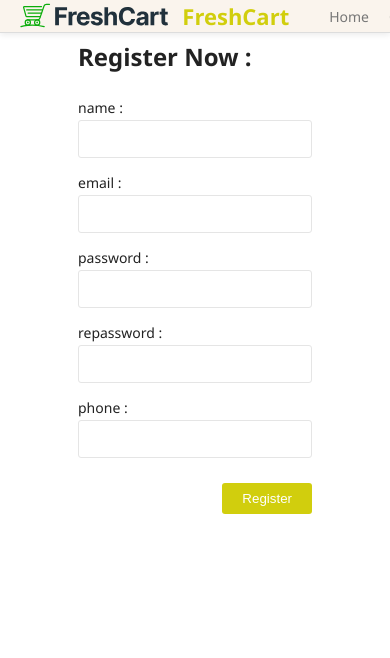
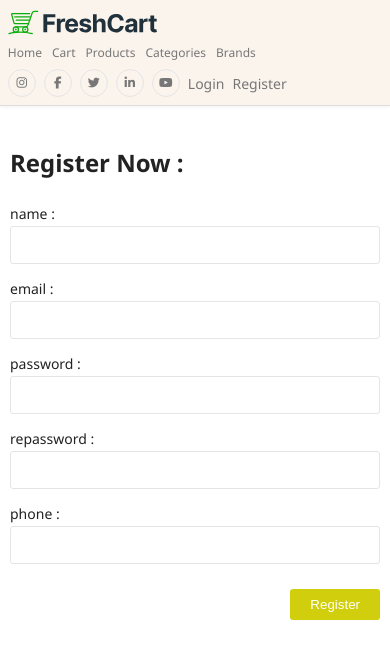
Before and after one commit to Riham2025/FrontEnd_NewTask, a plain HTML site: page register.html in a window 390 px wide. Drawn offline with Linux system fonts and the light colour scheme.

Commit message:
last update

```diff
--- a/register.html
+++ b/register.html
@@ -3,18 +3,21 @@
 <head>
     <meta charset="UTF-8">
     <title>FreshCart - Register</title>
+    <meta name="viewport" content="width=device-width, initial-scale=1.0">
     <link rel="stylesheet" href="style.css">
+    <!-- Font Awesome  -->
+    <link rel="stylesheet" href="https://cdnjs.cloudflare.com/ajax/libs/font-awesome/6.5.0/css/all.min.css">
 </head>
 <body>
 
-
+    <!-- NAVBAR  -->
     <nav class="navbar">
         <div class="container navbar-inner">
 
             <div class="nav-left">
                 <div class="logo">
                     <img src="images/freshcart-logo.svg" alt="FreshCart logo">
-                    <span>FreshCart</span>
+
                 </div>
 
                 <div class="nav-links">
@@ -27,11 +30,25 @@
             </div>
 
             <div class="nav-right">
-                <div class="social-icon">i</div>
-                <div class="social-icon">f</div>
-                <div class="social-icon">t</div>
-                <div class="social-icon">in</div>
-                <div class="social-icon">▶</div>
+                <a href="https://instagram.com" target="_blank" class="social-icon">
+                    <i class="fab fa-instagram"></i>
+                </a>
+
+                <a href="https://facebook.com" target="_blank" class="social-icon">
+                    <i class="fab fa-facebook-f"></i>
+                </a>
+
+                <a href="https://twitter.com" target="_blank" class="social-icon">
+                    <i class="fab fa-twitter"></i>
+                </a>
+
+                <a href="https://linkedin.com" target="_blank" class="social-icon">
+                    <i class="fab fa-linkedin-in"></i>
+                </a>
+
+                <a href="https://youtube.com" target="_blank" class="social-icon">
+                    <i class="fab fa-youtube"></i>
+                </a>
 
                 <a href="login.html">Login</a>
                 <a href="register.html">Register</a>
@@ -76,7 +93,5 @@
         </div>
     </main>
 
-
-
 </body>
 </html>
--- a/style.css
+++ b/style.css
@@ -177,7 +177,7 @@ ul {
     color: #fff;
 }
 
-/* اسم صغير تحت الصور */
+
 .category-name {
     font-size: 13px;
     color: var(--muted);
@@ -347,3 +347,142 @@ ul {
 .auth-btn:hover {
     opacity: 0.9;
 }
+
+/* ===============  RESPONSIVE  =============== */
+
+
+@media (max-width: 992px) {
+
+    .container {
+        width: 94%;
+    }
+
+    .navbar-inner {
+        flex-direction: column;
+        align-items: flex-start;
+        gap: 8px;
+        padding: 8px 0;
+    }
+
+    .nav-left {
+        width: 100%;
+        justify-content: space-between;
+        gap: 20px;
+    }
+
+    .nav-links {
+        flex-wrap: wrap;
+        gap: 10px;
+        font-size: 13px;
+    }
+
+    .nav-right {
+        width: 100%;
+        justify-content: flex-end;
+        flex-wrap: wrap;
+        gap: 8px;
+    }
+
+    .hero-banner {
+        height: 220px;
+    }
+
+    .products-grid {
+        grid-template-columns: repeat(3, minmax(0, 1fr));
+    }
+
+    .auth-box {
+        width: 80%;
+    }
+}
+
+
+@media (max-width: 768px) {
+
+    .container {
+        width: 96%;
+    }
+
+
+    .navbar {
+        position: static;
+        box-shadow: 0 1px 4px rgba(0,0,0,0.06);
+    }
+
+    .nav-left {
+        flex-direction: column;
+        align-items: flex-start;
+        gap: 6px;
+    }
+
+    .nav-right {
+        justify-content: flex-start;
+        flex-wrap: wrap;
+    }
+
+    .social-icon {
+        width: 28px;
+        height: 28px;
+        font-size: 12px;
+    }
+
+    .hero .container {
+        padding-top: 10px;
+    }
+
+    .hero-banner {
+        height: 190px;
+    }
+
+    .products-grid {
+        grid-template-columns: repeat(2, minmax(0, 1fr));
+        gap: 14px;
+    }
+
+    .product-card {
+        font-size: 12px;
+    }
+
+    .app-grid {
+        grid-template-columns: 1fr;
+    }
+
+    .app-bottom {
+        flex-direction: column;
+        gap: 10px;
+        align-items: flex-start;
+    }
+
+    .auth-box {
+        width: 100%;
+        padding: 0 10px;
+    }
+}
+
+
+@media (max-width: 480px) {
+
+    .logo span {
+        font-size: 18px;
+    }
+
+    .nav-links {
+        font-size: 12px;
+    }
+
+    .hero-banner {
+        height: 160px;
+    }
+
+    .products {
+        padding-bottom: 20px;
+    }
+
+    .products-grid {
+        grid-template-columns: 1fr;
+    }
+
+    .categories h2 {
+        font-size: 18px;
+    }
+}
```
Also changed, not shown: index.html (+2 -2 lines), login.html (+24 -9 lines).
